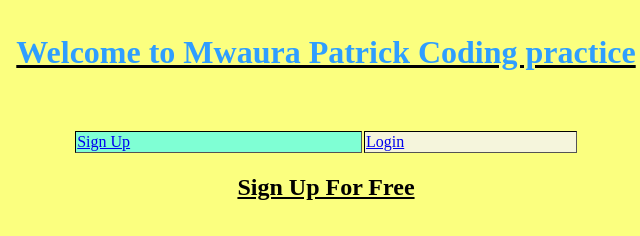
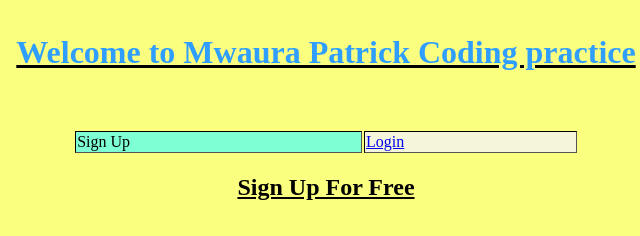
Before and after one commit to mwauramvs/Sign-in, a plain HTML site: page index.html in a window 1280 px wide. Shown: the top 236 px of the page, 314-954 px from the left. Drawn offline with Linux system fonts and the light colour scheme.

Commit message:
Update index.html

```diff
--- a/index.html
+++ b/index.html
@@ -7,7 +7,7 @@
                 <br>
             <table width="40%" height="50%" style="border: 1cm; border-color: black;" border="1cm" style="background-color: azure;">
                             <tr>
-                    <td style="background-color: aquamarine;"><a href="https://mwauramvs.github.io/Sign-in/" >Sign Up</a></td>
+                    <td style="background-color: aquamarine;">Sign Up</td>
                     <td style="background-color: beige;"> <a href="https://mwauramvs.github.io/LogIn-Form/">Login</a></td>
                 </tr>
             </table>
```
